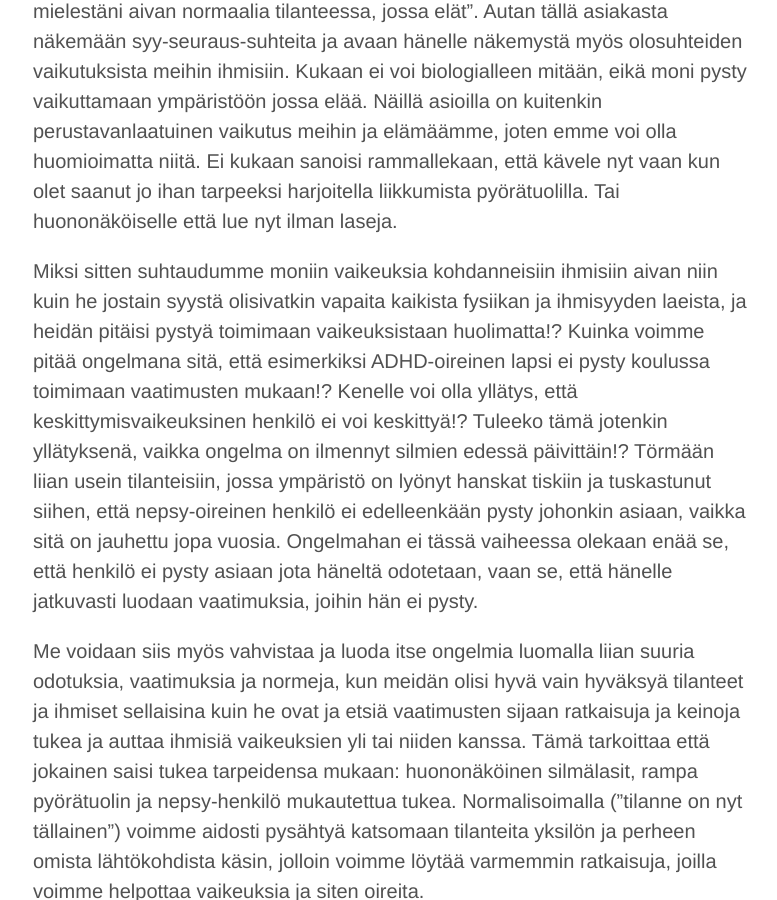
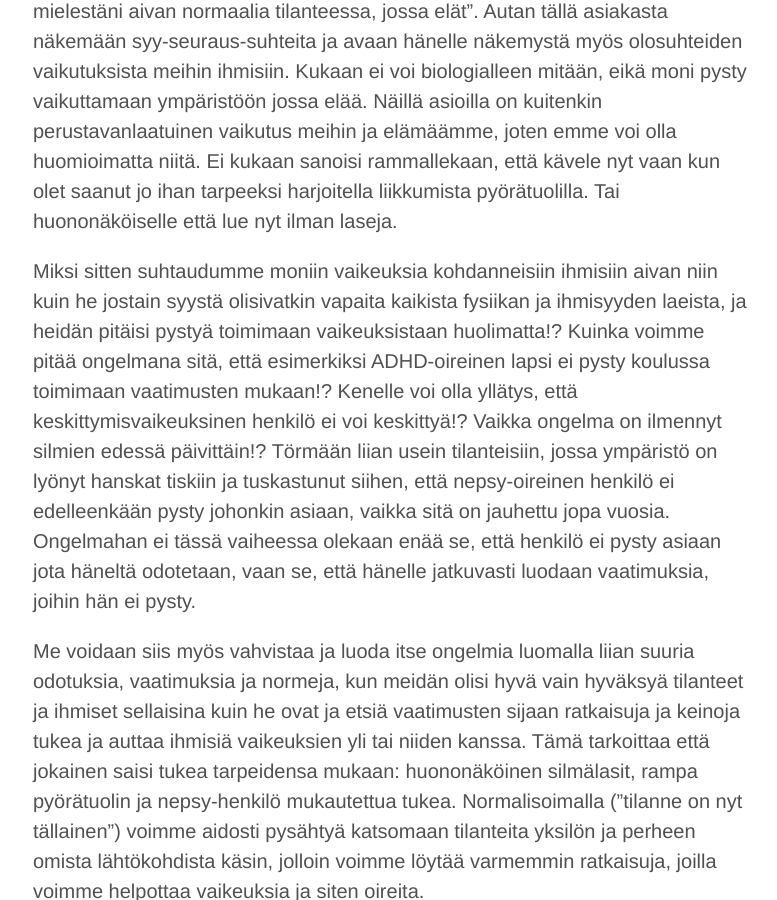
Before and after one commit to niinapiira/neppari.net, a Jekyll site: the page built from _posts/2017-05-10-ihmisyyden-normalisointi.md, in a window 1280 px wide and 900 px high, scrolled down 2767 px. Shown: the whole window, without its empty margins (247-1024 px from the left). Built offline with Jekyll 4.4.1, drawn with Linux system fonts in a browser that asks for light colours.

Commit message:
Update 2017-05-10-ihmisyyden-normalisointi.md

```diff
--- a/_posts/2017-05-10-ihmisyyden-normalisointi.md
+++ b/_posts/2017-05-10-ihmisyyden-normalisointi.md
@@ -25,7 +25,7 @@ Normalisointi auttaa esim. nepsy-henkilöitä ymmärtämään itseään paremmin
 
 Haasteiden normalisointi auttaa vaikeuksien kanssa elävää yksilöä tai perhettä myös elämään vaikeuksien aiheuttamien vaatimusten mukaan, kun energiaa ei tarvitse kuluttaa ongelmien piilottamiseen, itseltä tai muilta. Avoimuus on monelle henkilölle tapa luoda parempi suhde itseen sekä ympäristöön, kun vaikeuksiin voi suhtautua ymmärtävämmin ja tukevammin. Sanon usein asiakkailleni ”tuo on mielestäni aivan normaalia tilanteessa, jossa elät”. Autan tällä asiakasta näkemään syy-seuraus-suhteita ja avaan hänelle näkemystä myös olosuhteiden vaikutuksista meihin ihmisiin. Kukaan ei voi biologialleen mitään, eikä moni pysty vaikuttamaan ympäristöön jossa elää. Näillä asioilla on kuitenkin perustavanlaatuinen vaikutus meihin ja elämäämme, joten emme voi olla huomioimatta niitä. Ei kukaan sanoisi rammallekaan, että kävele nyt vaan kun olet saanut jo ihan tarpeeksi harjoitella liikkumista pyörätuolilla. Tai huononäköiselle että lue nyt ilman laseja.
 
-Miksi sitten suhtaudumme moniin vaikeuksia kohdanneisiin ihmisiin aivan niin kuin he jostain syystä olisivatkin vapaita kaikista fysiikan ja ihmisyyden laeista, ja heidän pitäisi pystyä toimimaan vaikeuksistaan huolimatta!? Kuinka voimme pitää ongelmana sitä, että esimerkiksi ADHD-oireinen lapsi ei pysty koulussa toimimaan vaatimusten mukaan!? Kenelle voi olla yllätys, että keskittymisvaikeuksinen henkilö ei voi keskittyä!? Tuleeko tämä jotenkin yllätyksenä, vaikka ongelma on ilmennyt silmien edessä päivittäin!?
+Miksi sitten suhtaudumme moniin vaikeuksia kohdanneisiin ihmisiin aivan niin kuin he jostain syystä olisivatkin vapaita kaikista fysiikan ja ihmisyyden laeista, ja heidän pitäisi pystyä toimimaan vaikeuksistaan huolimatta!? Kuinka voimme pitää ongelmana sitä, että esimerkiksi ADHD-oireinen lapsi ei pysty koulussa toimimaan vaatimusten mukaan!? Kenelle voi olla yllätys, että keskittymisvaikeuksinen henkilö ei voi keskittyä!? Vaikka ongelma on ilmennyt silmien edessä päivittäin!?
 Törmään liian usein tilanteisiin, jossa ympäristö on lyönyt hanskat tiskiin ja tuskastunut siihen, että nepsy-oireinen henkilö ei edelleenkään pysty johonkin asiaan, vaikka sitä on jauhettu jopa vuosia. Ongelmahan ei tässä vaiheessa olekaan enää se, että henkilö ei pysty asiaan jota häneltä odotetaan, vaan se, että hänelle jatkuvasti luodaan vaatimuksia, joihin hän ei pysty.
 
 Me voidaan siis myös vahvistaa ja luoda itse ongelmia luomalla liian suuria odotuksia, vaatimuksia ja normeja, kun meidän olisi hyvä vain hyväksyä tilanteet ja ihmiset sellaisina kuin he ovat ja etsiä vaatimusten sijaan ratkaisuja ja keinoja tukea ja auttaa ihmisiä vaikeuksien yli tai niiden kanssa. Tämä tarkoittaa että jokainen saisi tukea tarpeidensa mukaan: huononäköinen silmälasit, rampa pyörätuolin ja nepsy-henkilö mukautettua tukea. Normalisoimalla (”tilanne on nyt tällainen”) voimme aidosti pysähtyä katsomaan tilanteita yksilön ja perheen omista lähtökohdista käsin, jolloin voimme löytää varmemmin ratkaisuja, joilla voimme helpottaa vaikeuksia ja siten oireita.
```
